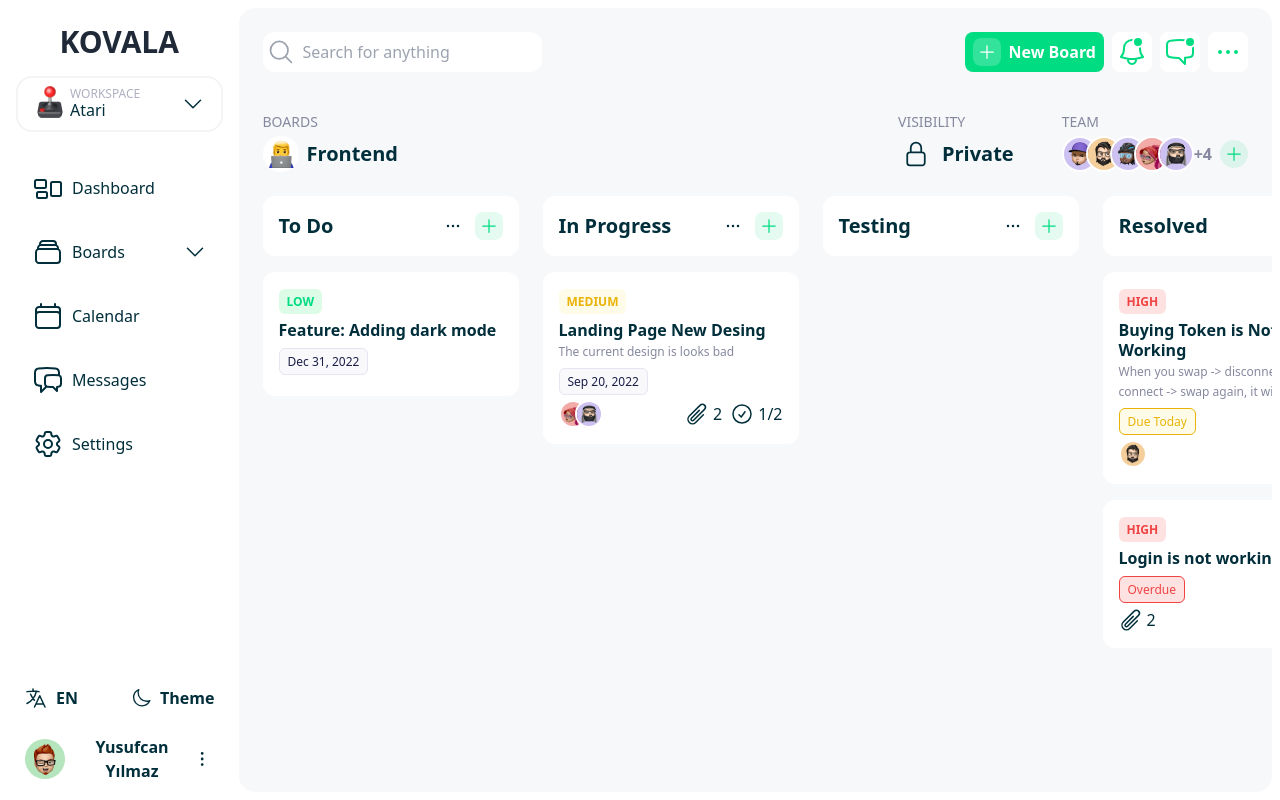
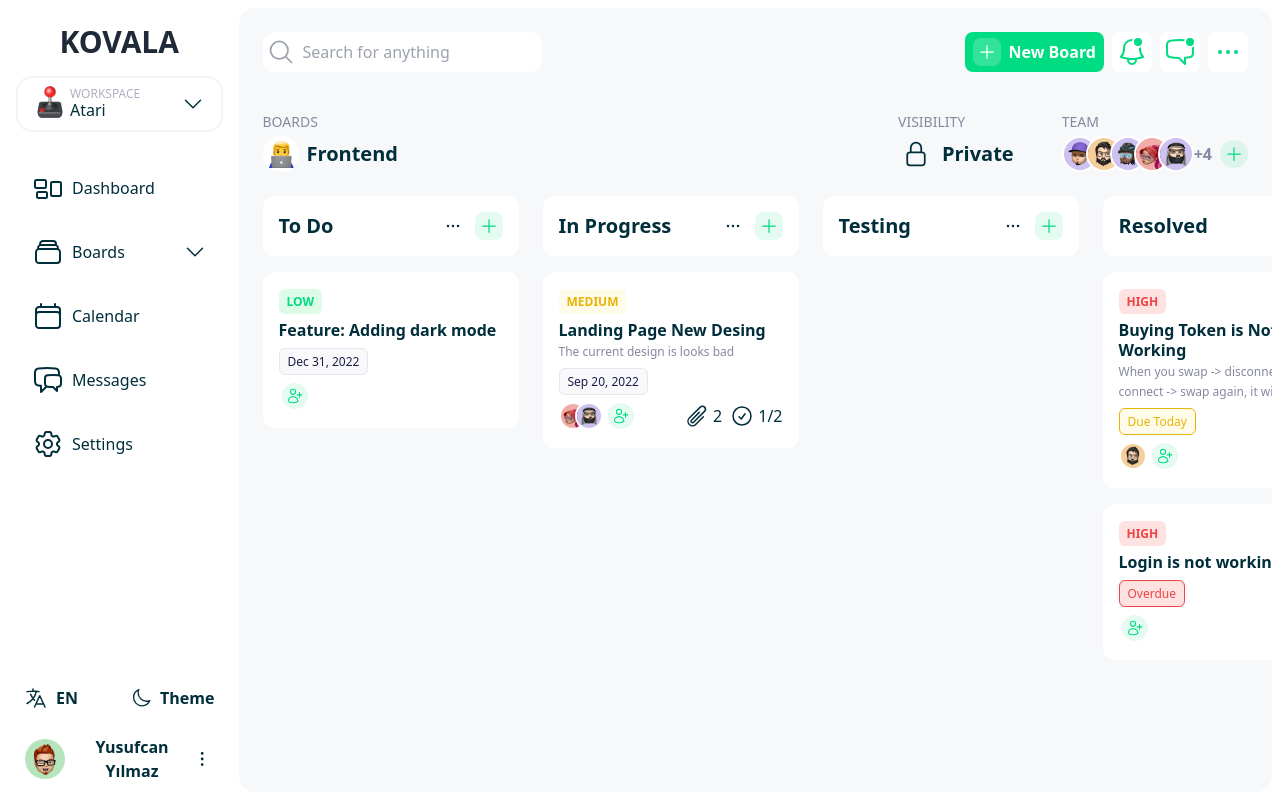
Before and after one commit to YusufcanY/kovala, a Nuxt app: page /boards/1 in a window 1280 px wide. Built offline with nearby package versions, Linux system fonts and the light colour scheme.

Commit message:
feat: item assignee add button added

```diff
--- a/pages/boards/[board].vue
+++ b/pages/boards/[board].vue
@@ -4,6 +4,7 @@
     EllipsisHorizontalIcon,
     PaperClipIcon,
     PlusIcon,
+    UserPlusIcon,
   } from '@heroicons/vue/24/outline'
   import Draggable from 'vuedraggable'
   import type { Issue, List } from '@/types/Board'
@@ -117,7 +118,7 @@
           id: 5,
           title: 'Login Page Update',
           priority: 20,
-          assignee: [people.value[4]],
+          assignee: [people.value[4], people.value[2], people.value[1]],
           task: {
             total: 5,
             completed: 4,
@@ -207,6 +208,7 @@
                 >
               </div>
               <div class="flex justify-between">
+                <div class="flex space-x-0.5">
                   <div
                     v-if="element.assignee && element.assignee[0]"
                     class="flex flex-row-reverse items-center justify-end -space-x-3 space-x-reverse"
@@ -218,6 +220,12 @@
                       class="h-7 w-7 rounded-full border-2 border-white"
                       :src="assignee.image"
                     />
+                  </div>
+                  <button>
+                    <UserPlusIcon
+                      class="h-8 w-8 rounded-full border-[3px] border-white bg-primary-accent bg-opacity-10 p-1 text-primary-accent"
+                    />
+                  </button>
                 </div>
                 <div class="flex items-center space-x-2">
                   <div
```
Lines whose indentation alone changed are shown as unchanged.
